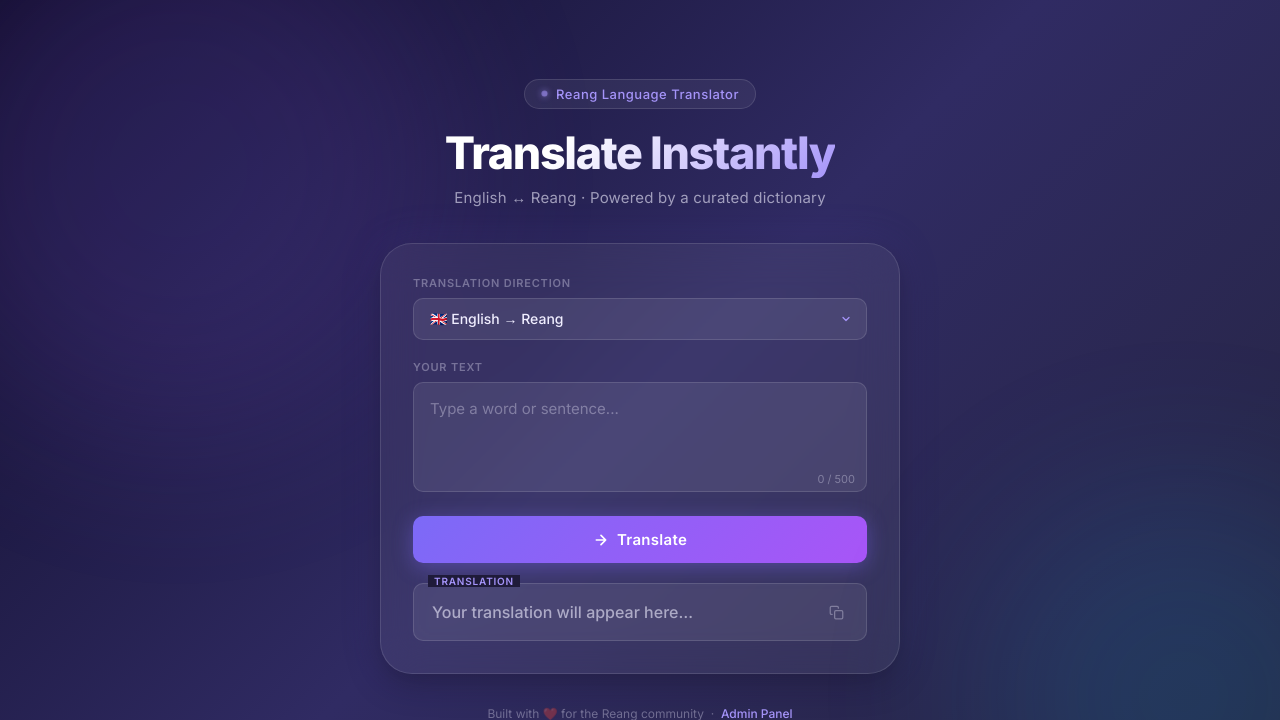
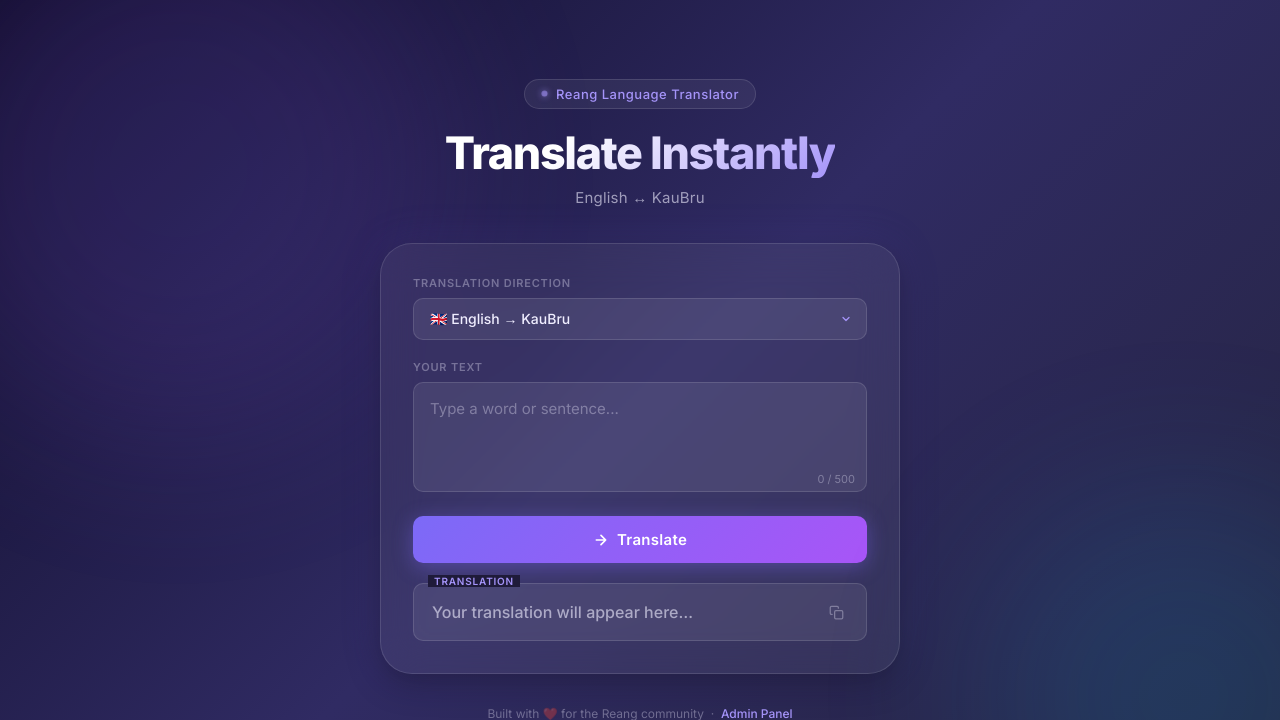
Before and after one commit to Gigachad0456/KauBru-translator, a Flask app: page / in a window 1280 px wide. Shown: the top 720 px of the page. Run offline with Flask 3, Linux system fonts and the light colour scheme.

Commit message:
update version

```diff
--- a/templates/index.html
+++ b/templates/index.html
@@ -3,8 +3,8 @@
 <head>
   <meta charset="UTF-8" />
   <meta name="viewport" content="width=device-width, initial-scale=1.0" />
-  <meta name="description" content="Reang Language Translator — Translate English to Reang and Reang to English instantly." />
-  <title>Reang Translator — English ↔ Reang</title>
+  <meta name="description" content="KauBru Translator — Translate English to KauBru and KauBru to English instantly." />
+  <title>KauBru Translator — English ↔ Reang</title>
   <link rel="preconnect" href="https://fonts.googleapis.com" />
   <link rel="preconnect" href="https://fonts.gstatic.com" crossorigin />
   <link rel="stylesheet" href="{{ url_for('static', filename='style.css') }}" />
@@ -20,7 +20,7 @@
         Reang Language Translator
       </div>
       <h1>Translate Instantly</h1>
-      <p class="subtitle">English ↔ Reang · Powered by a curated dictionary</p>
+      <p class="subtitle">English ↔ KauBru</p>
     </header>
 
     <!-- Card -->
@@ -30,8 +30,8 @@
       <div class="select-wrapper">
         <label class="select-label" for="direction">Translation Direction</label>
         <select id="direction">
-          <option value="en_to_re">🇬🇧 English → Reang</option>
-          <option value="re_to_en">🌏 Reang → English</option>
+          <option value="en_to_re">🇬🇧 English → KauBru</option>
+          <option value="re_to_en">🌏 KauBru → English</option>
         </select>
       </div>
 
```
